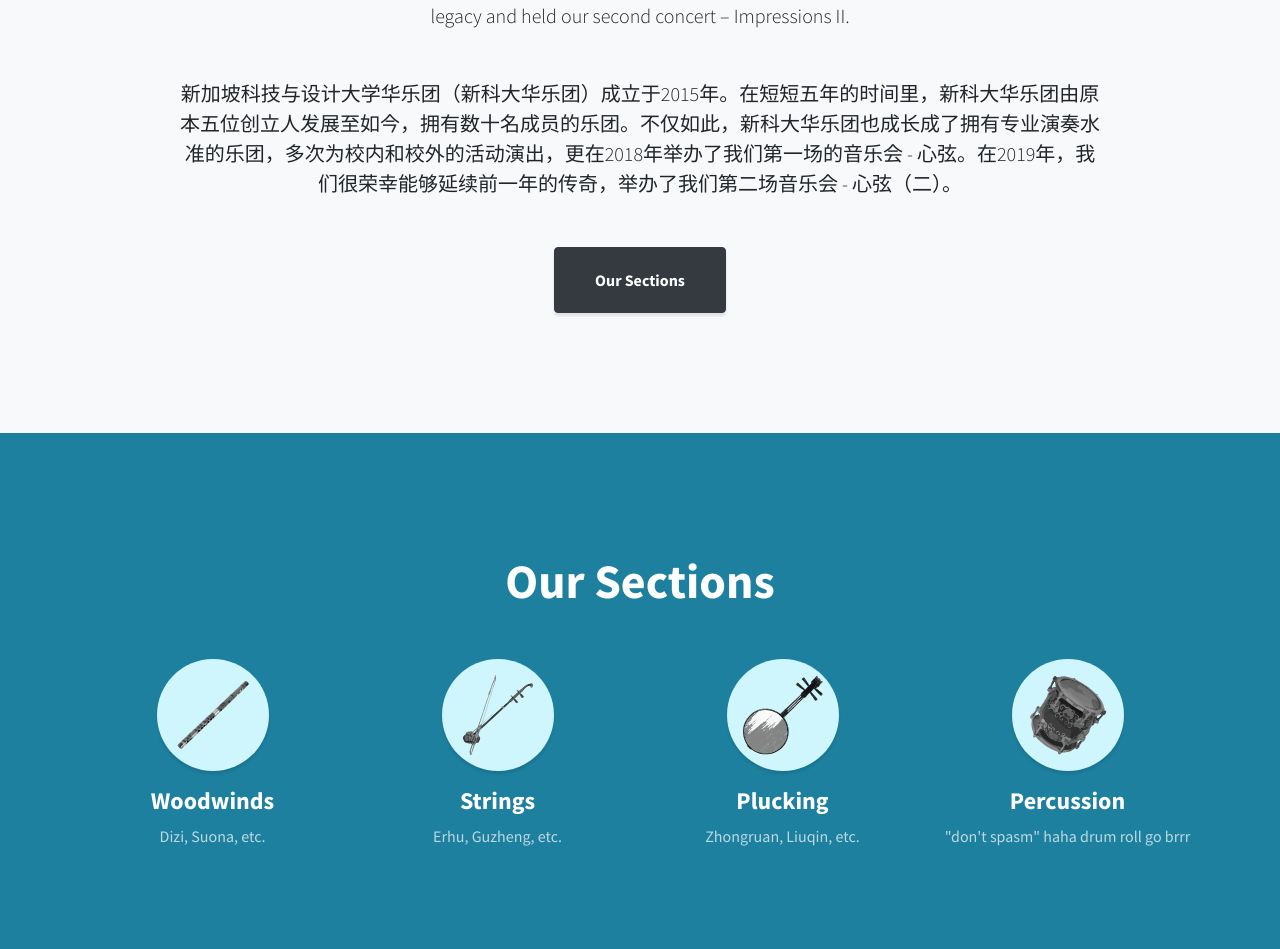
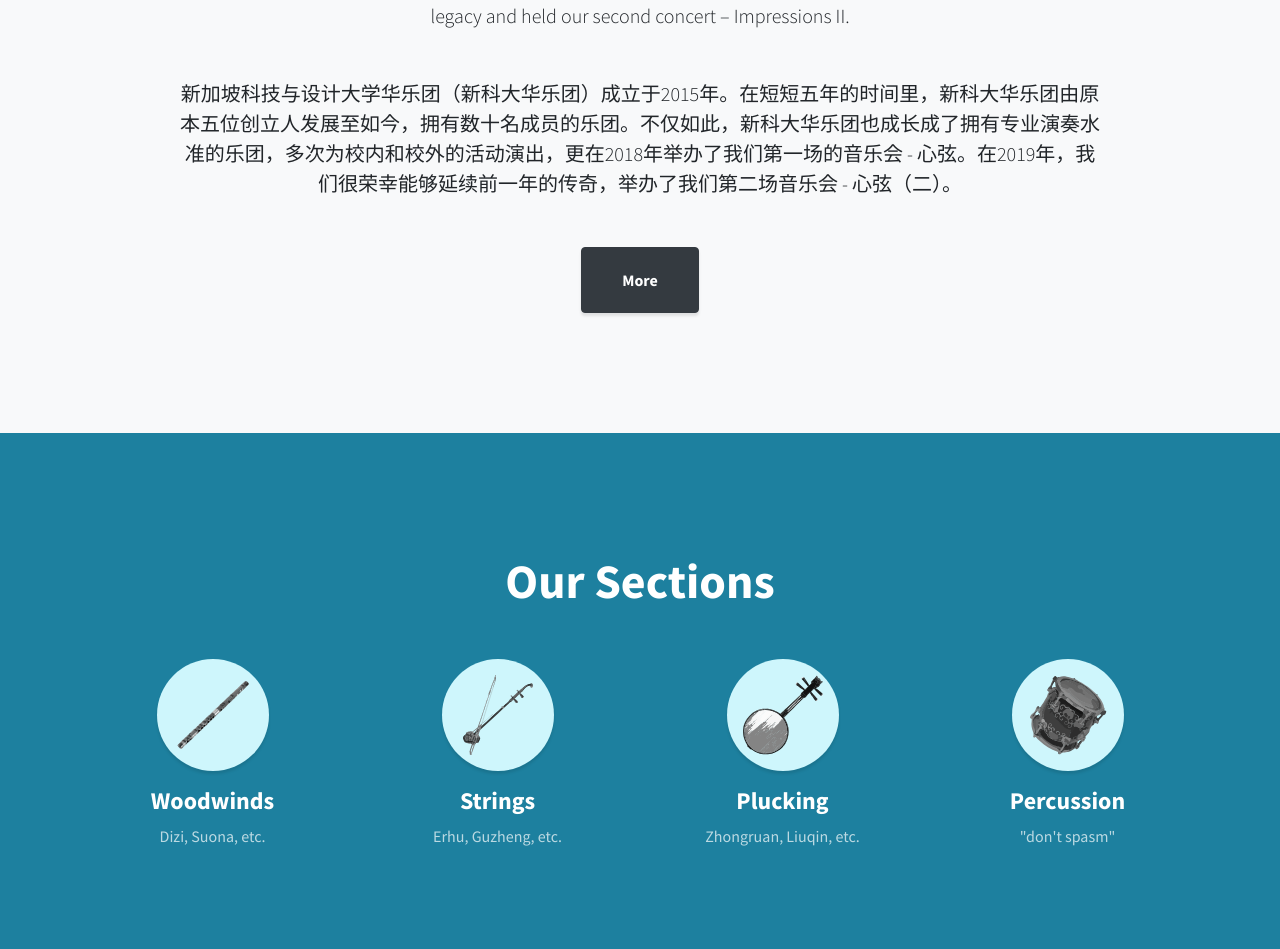
Before and after one commit to OpenSUTD/sutd_co, a Jekyll site: the page built from index.html, in a window 1280 px wide. Shown: the part 1185-2134 px from the top of the page. Built offline with Jekyll 4.4.1, drawn with Linux system fonts in a browser that asks for light colours; a script that is not in the unit is left out.

Commit message:
Minor adjustments: asking for opinions
sitemap
minifier
comments

pictures
section pages?

```diff
--- a/_includes/footer.html
+++ b/_includes/footer.html
@@ -3,7 +3,7 @@
     <ul class="list-inline mb-5">
       <li class="list-inline-item">
         <a
-          class="social-link rounded-circle text-white mr-3"
+          class="social-link rounded-circle text-white mr-me"
           href="mailto:chineseorchestra@club.sutd.edu.sg"
         >
           <i class="icon-envelope"></i>
@@ -12,7 +12,7 @@
 
       <li class="list-inline-item">
         <a
-          class="social-link rounded-circle text-white mr-3"
+          class="social-link rounded-circle text-white mr-me"
           href="https://www.facebook.com/sutdco/"
         >
           <i class="icon-social-facebook"> </i>
@@ -21,7 +21,7 @@
 
       <li class="list-inline-item">
         <a
-          class="social-link rounded-circle text-white mr-3"
+          class="social-link rounded-circle text-white mr-me"
           href="https://www.instagram.com/sutdco/?hl=en"
         >
           <i class="icon-social-instagram"></i>
--- a/_layouts/page.html
+++ b/_layouts/page.html
@@ -85,8 +85,6 @@
       </head>
 
       <body id="page-top">
-        <!-- Navigation -->
-        {% include navigation.html %}
         <!-- Header -->
         <header class="pagemasthead d-flex">
           <div class="container text-center my-auto">
--- a/humans.txt
+++ b/humans.txt
@@ -1 +1 @@
-lmao
+5th EXCO
--- a/index.html
+++ b/index.html
@@ -60,9 +60,7 @@ title: SUTDCO
           心弦。在2019年，我们很荣幸能够延续前一年的传奇，举办了我们第二场音乐会
           - 心弦（二）。
         </p>
-        <a class="btn btn-dark btn-xl js-scroll-trigger" href="#sections"
-          >Our Sections</a
-        >
+        <a class="btn btn-dark btn-xl js-scroll-trigger" href="/about/">More</a>
       </div>
     </div>
   </div>
@@ -112,7 +110,7 @@ title: SUTDCO
         <h4>
           <strong>Percussion</strong>
         </h4>
-        <p class="text-faded mb-0">"don't spasm" haha drum roll go brrr</p>
+        <p class="text-faded mb-0">"don't spasm"</p>
       </div>
     </div>
   </div>
@@ -124,7 +122,7 @@ title: SUTDCO
     <h2 class="mx-auto mb-4">
       Join us today!
     </h2>
-    <h4 class="mb-5">
+    <h4 class="mb-5 text-justify">
       We are a group of passionate musicians who aim to promote and cultivate
       the interest and appreciation of Chinese music, by forging bridges between
       traditional and contemporary Chinese music. If you have a keen interest in
```
Also changed, not shown: assets/css/stylish-portfolio.min.css, vendor/bootstrap/css/bootstrap.min.css.
